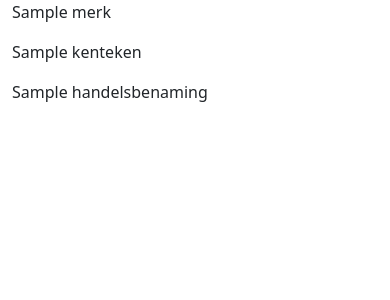
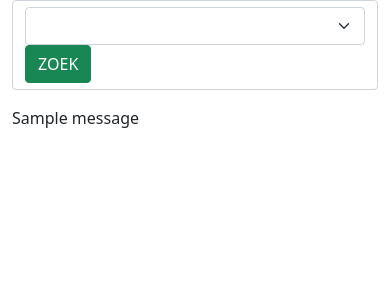
Before and after one commit to ArieTwigt/autoapp, a Flask app: page /show_car in a window 390 px wide. Shown: the part 56-356 px from the top of the page. Run offline with Flask 2, Linux system fonts and the light colour scheme; one stand-in notice (Sample message) is shown; a database or web service that is not in the repository returns one stand-in record (values such as "Sample title"); data that the repository does not hold is empty; some libraries are stand-ins or nearby versions.

Commit message:
added flashes

```diff
--- a/autoapp.py
+++ b/autoapp.py
@@ -1,4 +1,4 @@
-from flask import Flask, render_template, request, session
+from flask import Flask, render_template, request, flash
 from werkzeug.utils import redirect
 from custom_modules.api_functions import get_car_by_plate, get_random_cars, get_brands_list
 
@@ -20,11 +20,19 @@ app.secret_key = os.environ.get('SECRET_KEY')
 def index():
     return render_template('index.html')
 
-@app.route('/show_car')
+@app.route('/show_car', methods=['GET', 'POST'])
 def show_car():
-    car = get_car_by_plate("TB275F")
+    if request.method == 'POST':
+        kenteken = request.form.get('kenteken').upper().replace(" ","")
+        car = get_car_by_plate(kenteken)
 
-    return render_template('show_car.html', car=car)
+        if car == None:
+            flash(f"Informatie voor kenteken <b>{kenteken}</b> niet kunnen vinden", "alert alert-warning")
+        else:
+            flash(f"Informatie opgehaald voor {car['kenteken']}", "alert alert-success")
+        return render_template('show_car.html', car=car)
+    else:
+        return render_template('show_car.html')
 
 
 @app.route('/random_car', methods=['GET', 'POST'])
--- a/custom_modules/api_functions.py
+++ b/custom_modules/api_functions.py
@@ -1,7 +1,9 @@
 import requests
 
 def get_car_by_plate(plate):
-    resp = requests.get("https://opendata.rdw.nl/resource/m9d7-ebf2.json?kenteken=TB725F")
+    resp = requests.get(f"https://opendata.rdw.nl/resource/m9d7-ebf2.json?kenteken={plate}")
+    if len(resp.json()) == 0:
+        return None
     resp_dict = resp.json()
     car  = resp_dict[0]
     return car
--- /dev/null
+++ b/templates/_flashes.html
@@ -0,0 +1,7 @@
+{% with messages = get_flashed_messages(with_categories=true) %}
+  {% if messages %}
+    {% for category, message in messages %}
+        <div class="{{ category }}" style="width:100%;">{{ message | safe }}</div>
+    {% endfor %}
+  {% endif %}
+{% endwith %}
--- a/templates/show_car.html
+++ b/templates/show_car.html
@@ -1,9 +1,39 @@
+
 {% extends 'layout.html' %}
 
 {% block content %}
 
-<p> {{ car.merk }}</p>
-<p> {{ car.kenteken }}</p>
-<p> {{ car.handelsbenaming }}</p>
+{% macro lower_text(text) %}
+    {{ text[0]|lower}}{{text[1:] }}
+{% endmacro %}
+
+
+<div class="row">
+    <div class="col-md-3">
+        <form class="form-control" method="POST" action="{{ url_for('show_car')}}" role="form">
+            <div class="form-group">
+                <div class="input-group">
+                    <input name="kenteken" class="form-select" aria-label="Default select example">
+                </div>
+                <button type="submit" class="btn btn-success">ZOEK</button>
+            </div>
+
+        </form>
+        {% include '_flashes.html' %}
+    </div>
+    <div class="col-md-9">
+        {% if car is defined and car is not none %}
+        <div class="card" style="width: 18rem;">
+            <ul class="list-group list-group-flush">
+              <li class="list-group-item"><button type="button" class="btn btn-warning">{{ lower_text(car.kenteken) }} </button></li>
+              <li class="list-group-item">{{ car.handelsbenaming }}</li>
+              <li class="list-group-item">€ {{ car.catalogusprijs }} ,-</li>
+            </ul>
+          </div>
+        {% else %}
+        {% endif %}
+    </div>
+
+</div>
 
 {% endblock %}
```
